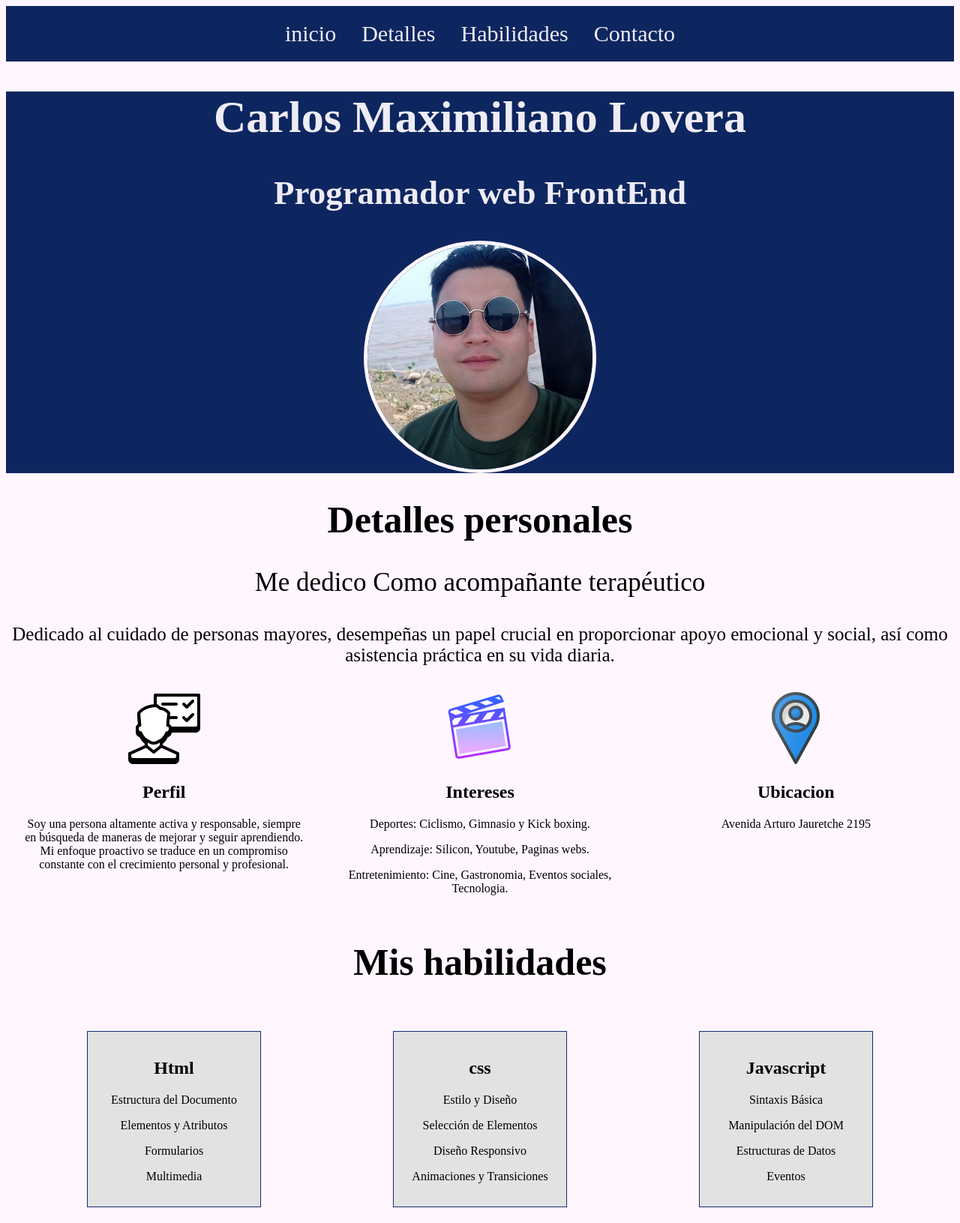
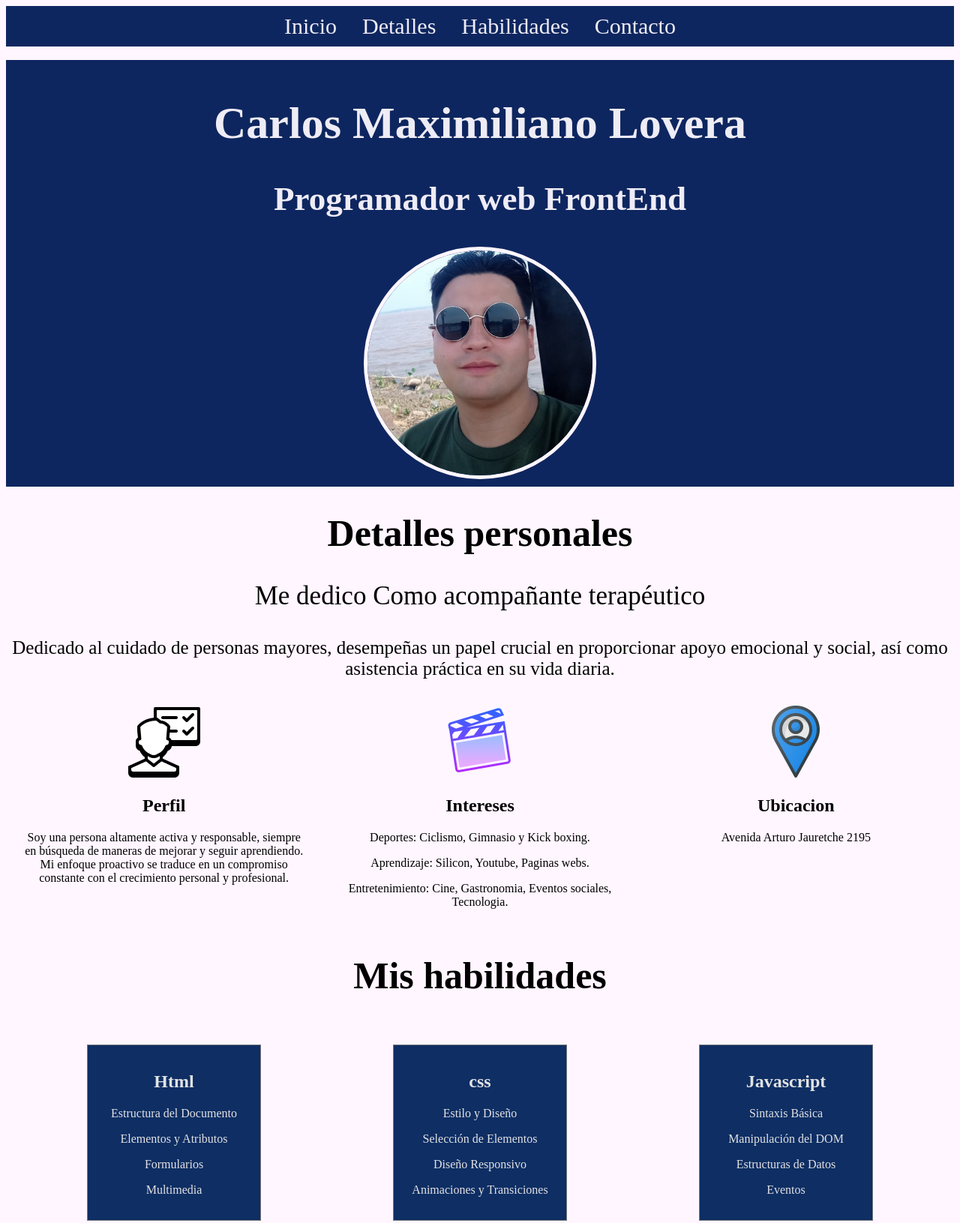
Before and after one commit to loveracm/Prueba-UTN2, a plain HTML site: page index.html in a window 1280 px wide. Shown: the top 1631 px of the page at 75% size. Drawn offline with Linux system fonts and the light colour scheme.

Commit message:
barra fixed

```diff
--- a/estilos.css
+++ b/estilos.css
@@ -2,11 +2,19 @@ body{
     background-color: #fff6ff;
 }
 /*barra nav*/
-.navbar{
-    padding: 20px;
+.navbar {
     background-color: #0e265f;
+    padding: 10px;
+    color: white;
     text-align: center;
+    transition: top 0.3s;
 }
+.navbar.fixed {
+    position: fixed;
+    top: 0;
+    width: 100%;
+}
+
 .navbar a {
     color:#eeecf5;
     text-decoration: none;
@@ -26,6 +34,7 @@ body{
     font-size: 30px;
     background-color: #0e265f;
     color: #eeecf5;
+    padding: 10px;
 }
 
 .foto {
@@ -77,15 +86,18 @@ body{
 }
 
 .html, .css, .javascript {
+    color: #e2e2e2;
     text-align: center;
     width: 200px;
     margin: 10px;
     padding: 15px;
-    border: 1px solid #0e2e64;
-    background-color: #e2e2e2;
+    border: 1px solid #77777c ;
+    background-color: #0e2e64;
 }
 /*Contatos*/
 .contactos{
     display: flex;
-    justify-content: right;
+    justify-content: center;
+    border: 5px solid #77777c;
+    background-color: #0e2e64;
 }
--- a/index.html
+++ b/index.html
@@ -7,16 +7,16 @@
     <link rel="stylesheet" href="estilos.css">
 </head>
 <body>
-    <div class="navbar">
+        <div class="navbar" id="navbar">
             <nav>
-            <a href="#inicio">inicio</a>
+                <a href="#inicio">Inicio</a>
                 <a href="#detalles">Detalles</a>
                 <a href="#habilidades">Habilidades</a>
                 <a href="#contactos">Contacto</a>
-
             </nav>
         </div>
-
+    <br>
+<div id="contenido">
     <div class="inicio" id="Inicio">
         <h1>Carlos Maximiliano Lovera</h1>
         <h2>Programador web FrontEnd</h2>
@@ -87,6 +87,7 @@
         <a href="https://wa.me/543764532563"target="_blank"><img src="Img/icons8-whatsapp-96.png" alt=""></a>
         <a href="https://www.linkedin.com/in/carlos-lovera-b302b726a/"target="_blank"><img src="Img/icons8-linkedin-96.png" alt=""></a>
     </div>
-
+</div>
+<script src="java.js"></script>
 </body>
 </html>
--- /dev/null
+++ b/java.js
@@ -0,0 +1,11 @@
+window.addEventListener('scroll', function() {
+    var navbar = document.getElementById('navbar');
+    var contenido = document.getElementById('contenido');
+    var scrollPosition = window.scrollY;
+
+    if (scrollPosition > contenido.offsetTop) {
+        navbar.classList.add('fixed');
+    } else {
+        navbar.classList.remove('fixed');
+    }
+});
```
Lines whose indentation alone changed are shown as unchanged.
